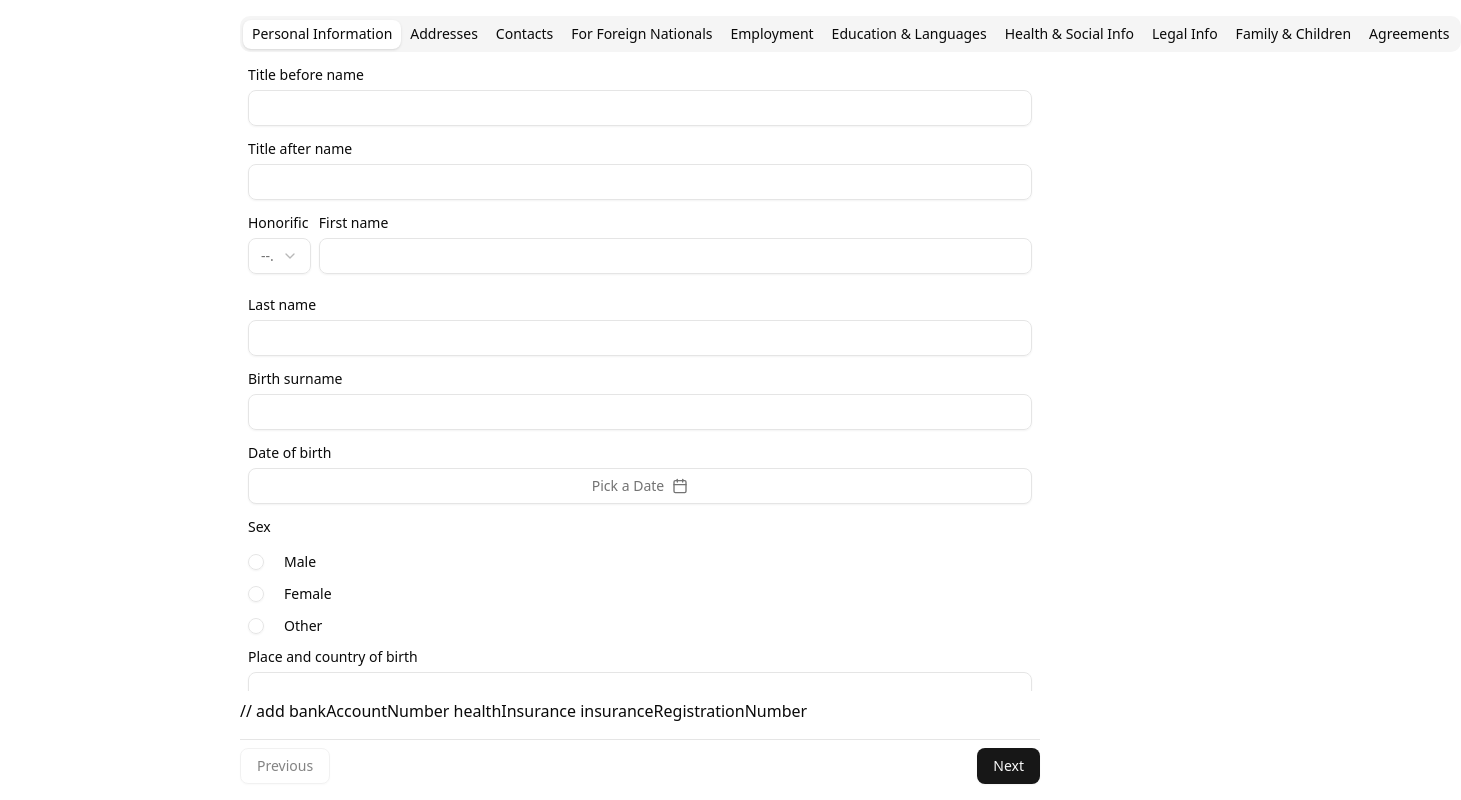
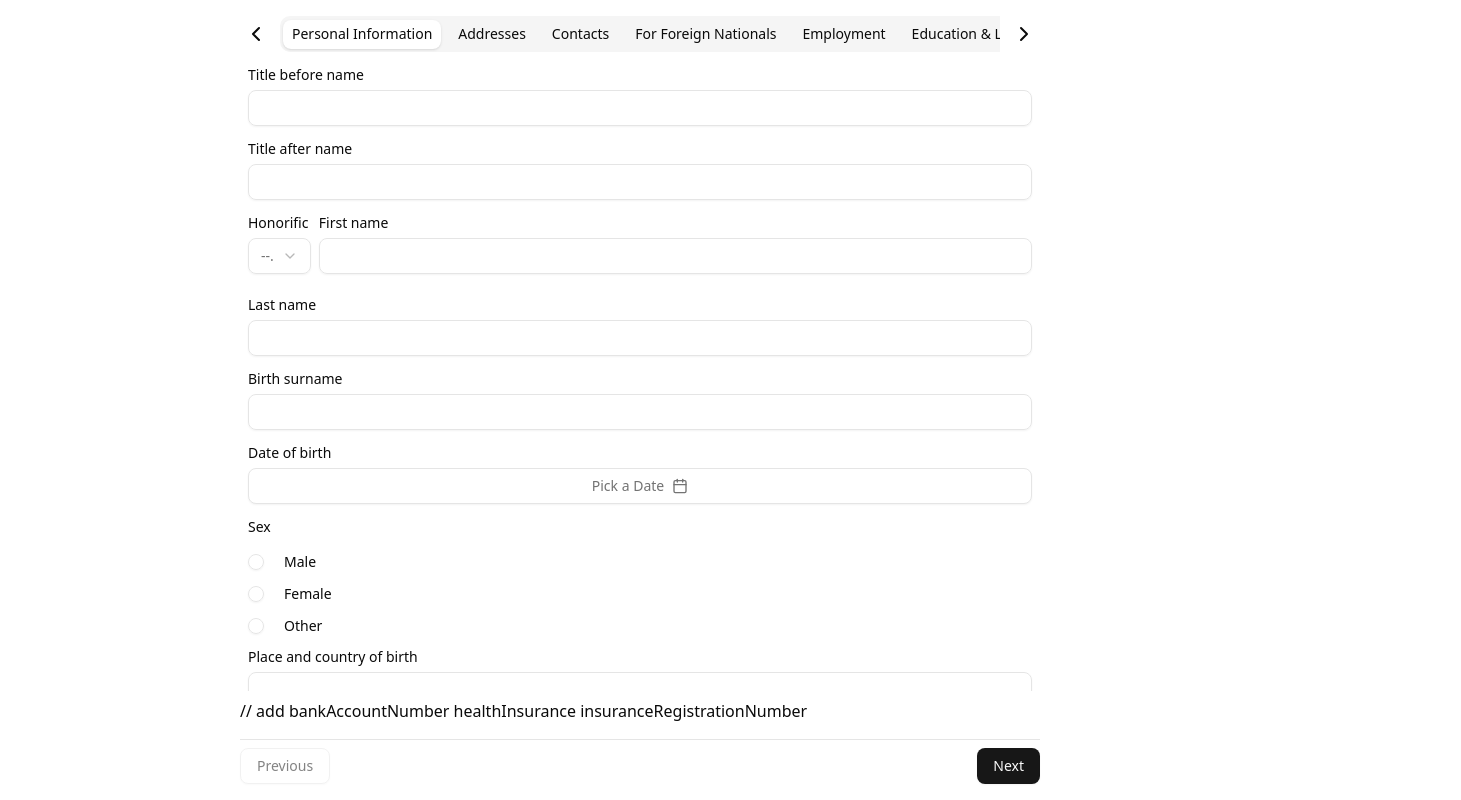
Before and after one commit to VirtualCZ/eira-form, a React (Vite) app: page / in a window 1280 px wide. Shown: the whole page, 1461 px wide, since content can reach past the window. Built offline with nearby package versions, Linux system fonts and the light colour scheme.

Commit message:
Fixed overflow of the tabs

```diff
--- a/src/App.tsx
+++ b/src/App.tsx
@@ -10,7 +10,8 @@ import {
   FormMessage
 } from './components/ui/form'
 import { Tabs, TabsContent, TabsList, TabsTrigger } from './components/ui/tabs'
-import { AlertCircle } from "lucide-react"
+import { AlertCircle, ChevronLeft, ChevronRight } from "lucide-react"
+import { useRef } from 'react'
 import { cn } from "./lib/utils"
 import { useTranslation } from 'react-i18next'
 import FormInput from './customComponents/FormInput'
@@ -25,6 +26,17 @@ import { FormTable } from './customComponents/FormTable'
 // Move the schema creation inside the component
 function App() {
   const { t } = useTranslation();
+
+  const tabsListRef = useRef<HTMLDivElement>(null);
+  const scrollTabs = (direction: "left" | "right") => {
+    if (tabsListRef.current) {
+      const scrollAmount = 120;
+      tabsListRef.current.scrollBy({
+        left: direction === "left" ? -scrollAmount : scrollAmount,
+        behavior: "smooth"
+      });
+    }
+  };
 
   // Create the schema inside the component
   const formSchema = z.object({
@@ -274,7 +286,25 @@ function App() {
                 onValueChange={setActiveTab}
                 className="h-full flex flex-col"
               >
-                <TabsList className="mb-2">
+                <div className="relative flex items-center gap-2 mb-2">
+                  <button
+                    type="button"
+                    className="p-1"
+                    onClick={() => scrollTabs("left")}
+                    aria-label="Scroll left"
+                  >
+                    <ChevronLeft />
+                  </button>
+
+                  <div
+                    ref={tabsListRef}
+                    className="flex-1 overflow-x-auto scrollbar-hide"
+                    style={{
+                      scrollbarWidth: "none",
+                      msOverflowStyle: "none"
+                    }}
+                  >
+                    <TabsList className="flex w-max min-w-full space-x-2">
                       {tabs.map((tab) => (
                         <FormTabsTrigger
                           key={tab}
@@ -284,6 +314,17 @@ function App() {
                         />
                       ))}
                     </TabsList>
+                  </div>
+
+                  <button
+                    type="button"
+                    className="p-1"
+                    onClick={() => scrollTabs("right")}
+                    aria-label="Scroll right"
+                  >
+                    <ChevronRight />
+                  </button>
+                </div>
                 <TabsContent className="relative overflow-scroll space-y-4 px-2" value="personalInformation">
                   <FormInput
                     name="titleBeforeName"
@@ -770,7 +811,7 @@ function App() {
             </form>
           </Form>
         </div>
-      </div>
+      </div >
     </>
   )
 }
--- a/src/index.css
+++ b/src/index.css
@@ -1,6 +1,8 @@
 @import "tailwindcss";
 @import "tw-animate-css";
-
+@utility no-scrollbar {
+  @apply [scrollbar-width:none] [&::-webkit-scrollbar]:hidden;
+}
 @custom-variant dark (&:is(.dark *));
 /* :root {
   font-family: system-ui, Avenir, Helvetica, Arial, sans-serif;
```
Lines whose indentation alone changed are shown as unchanged.
